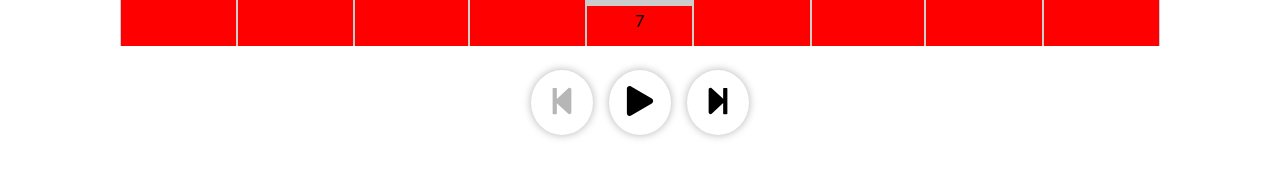
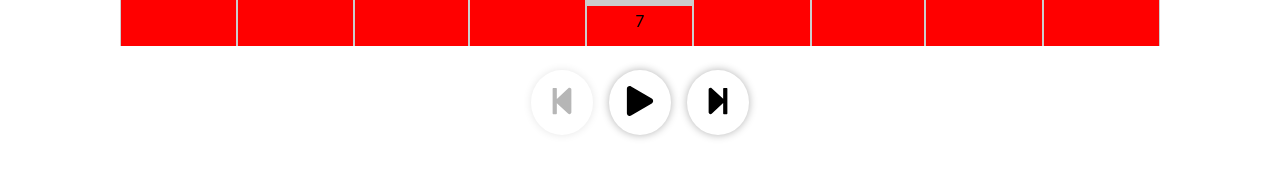
Before and after one commit to alsersan/sorting-visualizer, a React (Create React App) app: page / in a window 1280 px wide. Shown: the part 614-792 px from the top of the page. Built offline with nearby package versions, Linux system fonts and the light colour scheme.

Commit message:
ButtonRow: minor style changes

```diff
--- a/src/components/ButtonRow.js
+++ b/src/components/ButtonRow.js
@@ -24,10 +24,13 @@ const Button = styled.button`
   overflow: hidden;
   padding: 1rem;
   border-radius: 50%;
-  cursor: ${(props) => (props.disabled ? "auto" : "pointer") || "pointer"};
+  cursor: ${(props) => (props.disabled ? "auto" : "pointer")};
   border: none;
   outline: none;
-  box-shadow: 0 0 0.5rem rgba(0, 0, 0, 0.3);
+  box-shadow: ${(props) =>
+    props.disabled
+      ? "0 0 0.5rem rgba(0, 0, 0, 0.1)"
+      : "0 0 0.5rem rgba(0, 0, 0, 0.3)"};
   background-color: transparent;
   margin: 0 0.5rem;
 `;
```
